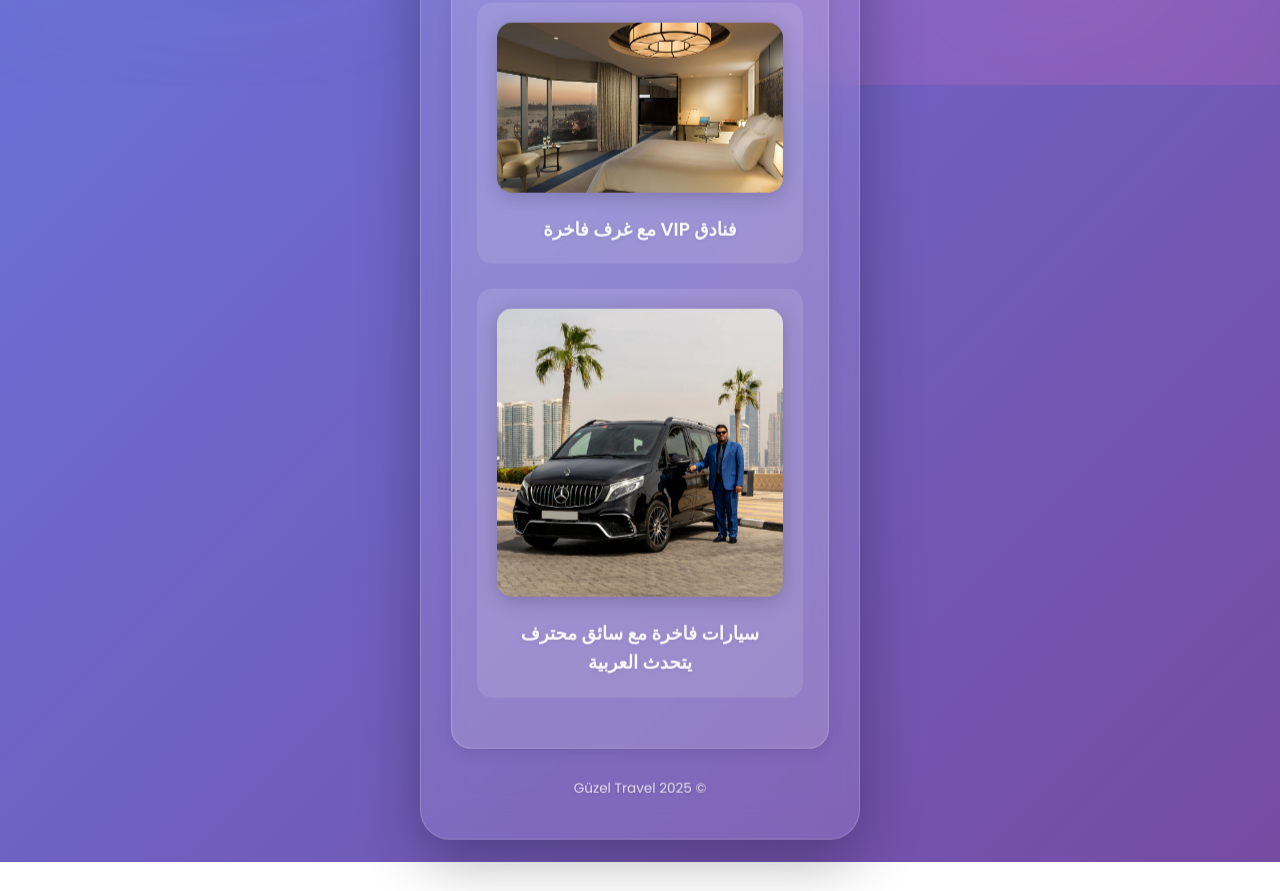
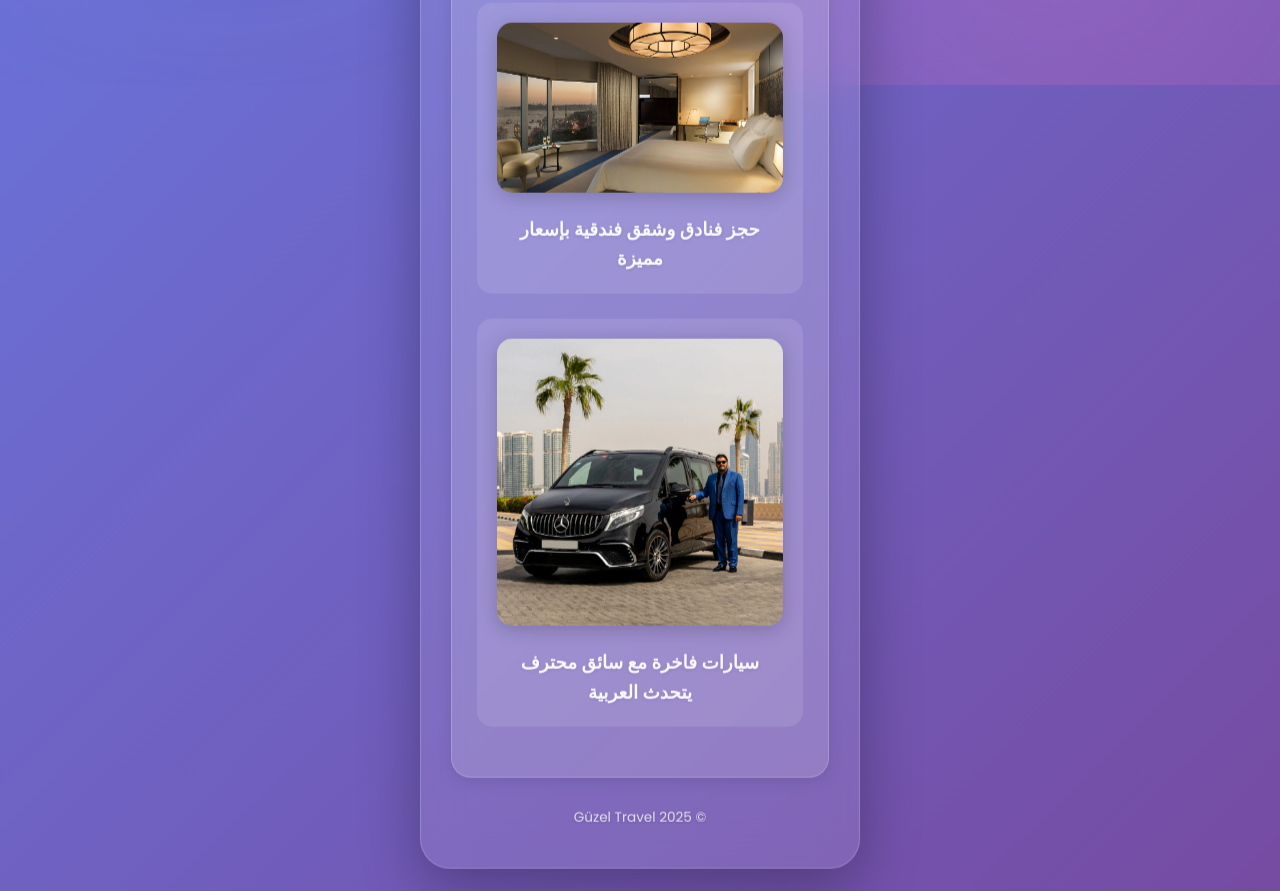
Before and after one commit to mxy963/mxy963.github.io, a plain HTML site: page index.html in a window 1280 px wide. Shown: the part 752-1643 px from the top of the page. Before the commit the page ends 1614 px from the top, so only its background shows below. Drawn offline with Linux system fonts and the light colour scheme.

Commit message:
Add files via upload

```diff
--- a/index.html
+++ b/index.html
@@ -393,7 +393,7 @@
       <h2 id="campaignTitle">خدماتنا</h2>
       <div class="service-item">
         <img src="./hotel.png" alt="VIP Hotel">
-        <p id="hotelText">فنادق VIP مع غرف فاخرة</p>
+        <p id="hotelText"حجز فنادق وشقق فندقية بإسعار مميزة/p>
       </div>
       <div class="service-item">
         <img src="./car.png" alt="Luxury Car">
@@ -439,7 +439,7 @@
         facebook: "فيسبوك",
         phone: "اتصل بنا",
         campaignTitle: "خدماتنا",
-        hotelText: "فنادق VIP مع غرف فاخرة",
+        hotelText: "حجز فنادق وشقق فندقية بإسعار مميزة",
         carText: "سيارات فاخرة مع سائق محترف يتحدث العربية"
       },
     };
```
